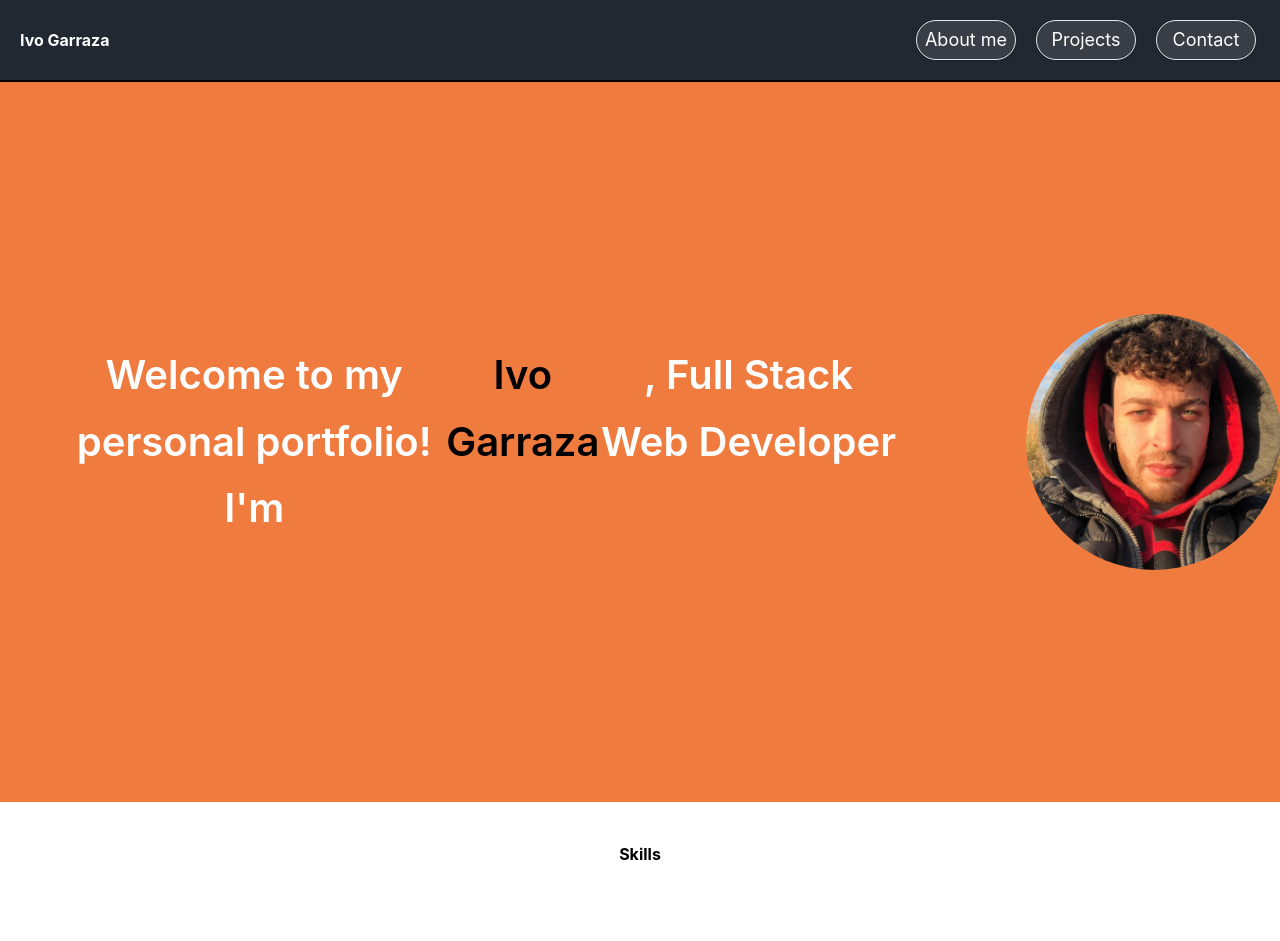
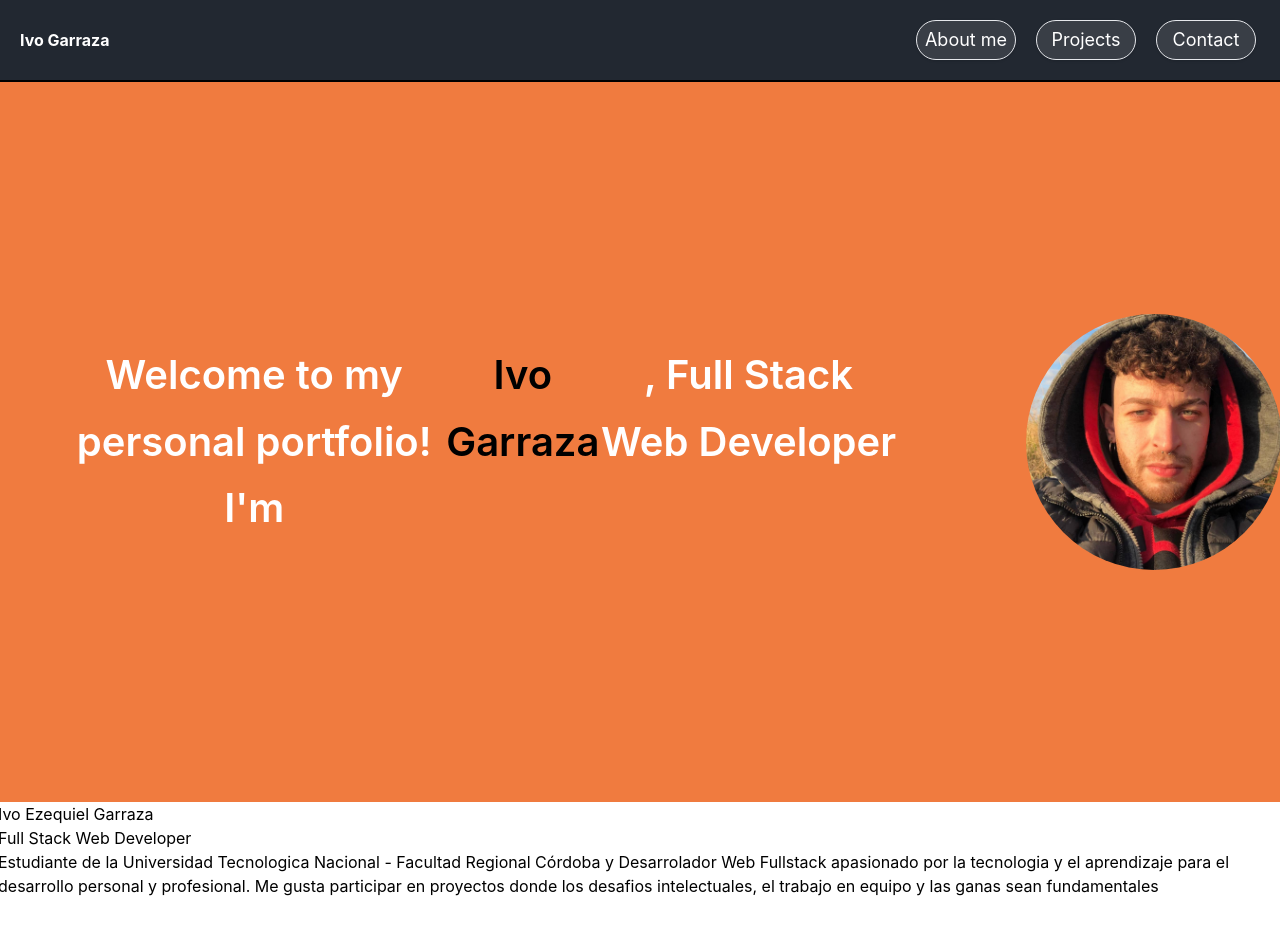
Before and after one commit to IvoGarraza/Personal-Portfolio---Full-Stack-Web-Developer, a React (Create React App) app: page / in a window 1280 px wide. Shown: the top 941 px of the page. Built offline with nearby package versions, Linux system fonts and the light colour scheme.

Commit message:
about section

```diff
--- a/src/components/AboutMe.jsx
+++ b/src/components/AboutMe.jsx
@@ -3,7 +3,11 @@
 const AboutMe = () => {
   return (
     <div>
-
+        <div>
+          <h2>Ivo Ezequiel Garraza</h2>
+          <h4>Full Stack Web Developer</h4>
+        </div>
+        <p>Estudiante de la Universidad  Tecnologica  Nacional  -  Facultad Regional Córdoba y Desarrolador Web Fullstack apasionado por la tecnologia y el  aprendizaje  para  el  desarrollo  personal  y profesional. Me gusta participar en proyectos donde los desafios intelectuales, el trabajo en equipo y las ganas sean fundamentales</p>
     </div>
   )
 }
```
